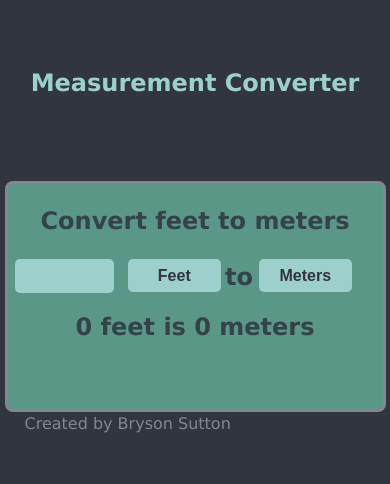
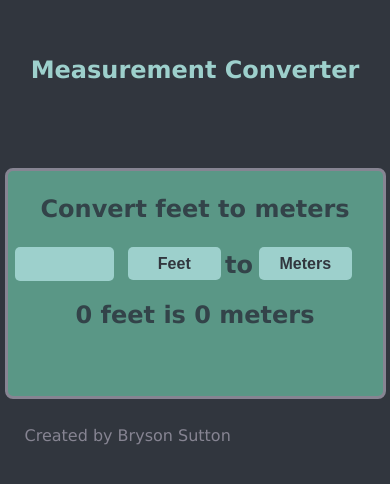
Before and after one commit to BSutton17/Measurement-Converter, a React (Vite) app: page / in a window 390 px wide. Shown: the part 180-664 px from the top of the page. Built offline with nearby package versions, Linux system fonts and the light colour scheme.

Commit message:
Update index.css

```diff
--- a/src/index.css
+++ b/src/index.css
@@ -15,6 +15,7 @@
       height: 100%;
       position: relative;
       left: 0%;
+      margin-bottom: 25px;
     }
   h1{
     height: 100px;
```
